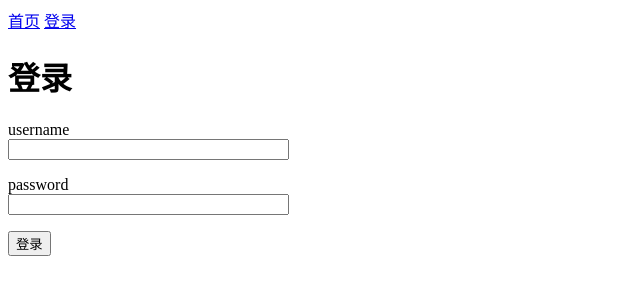
After one commit to qq2497503669/FlaskBlog, a Flask app: page /login in a window 1280 px wide. The commit adds this page. Shown: the top 300 px of the page, without its empty margins (0-640 px from the left). Run offline with Flask 2, Linux system fonts and the light colour scheme.

Commit message:
frist commit

```diff
--- /dev/null
+++ b/app/forms.py
@@ -0,0 +1,9 @@
+from flask_wtf import FlaskForm
+from wtforms import StringField, PasswordField, SubmitField
+from wtforms.validators import DataRequired
+
+
+class LoginForm(FlaskForm):
+    username = StringField('username', validators=[DataRequired()])
+    password = PasswordField('password', validators=[DataRequired()])
+    submit = SubmitField('登录')
--- a/app/routes.py
+++ b/app/routes.py
@@ -1,5 +1,5 @@
 from flask import render_template
-from app import app
+from app import app, forms
 
 
 @app.route('/')
@@ -8,11 +8,17 @@ def index():
     user = {'username': '李芳华'}
     title = '登录'
     posts = [
-        {'author': {'username':'张飞'},
+        {'author': {'username': '张飞'},
          'body': '测试测试测试测试'
          },
-        {'author': {'username':'赵云'},
+        {'author': {'username': '赵云'},
          'body': '测试测试测试测试'
          }
     ]
-    return render_template('index.html', user=user, title=title,posts=posts)
+    return render_template('index.html', user=user, title=title, posts=posts)
+
+
+@app.route('/login')
+def login():
+    form = forms.LoginForm(prefix='a')
+    return render_template('login.html', title='登录',form=form)
--- a/templates/base.html
+++ b/templates/base.html
@@ -9,7 +9,10 @@
     {% endif %}
 </head>
 <body>
-<h1>{{ user.username }}</h1>
+<div class="login">
+    <a href="/index">首页</a>
+    <a href="/login">登录</a>
+</div>
 {% block content %}
 {% endblock %}
 </body>
--- a/templates/index.html
+++ b/templates/index.html
@@ -1,5 +1,6 @@
 {% extends "base.html" %}
 {% block content %}
+    <h1>{{ user.username }}</h1>
     {% for author in posts %}
         <div><p>{{ author.author.username }} 评论：<b>{{ author.body }}</b></p></div>
     {% endfor %}
--- /dev/null
+++ b/templates/login.html
@@ -0,0 +1,18 @@
+{% extends 'base.html' %}
+{% block content %}
+    <h1>登录</h1>
+    <form action="#" method="post" novalidate>
+        {{ form.hidden_tag() }}
+        <p>
+            {{ form.username.label }}<br>
+            {{ form.username(size=32) }}
+        </p>
+        <p>
+            {{ form.password.label }}<br>
+            {{ form.password(size=32) }}
+        </p>
+        <p>
+            {{ form.submit() }}
+        </p>
+    </form>
+{% endblock %}
```
